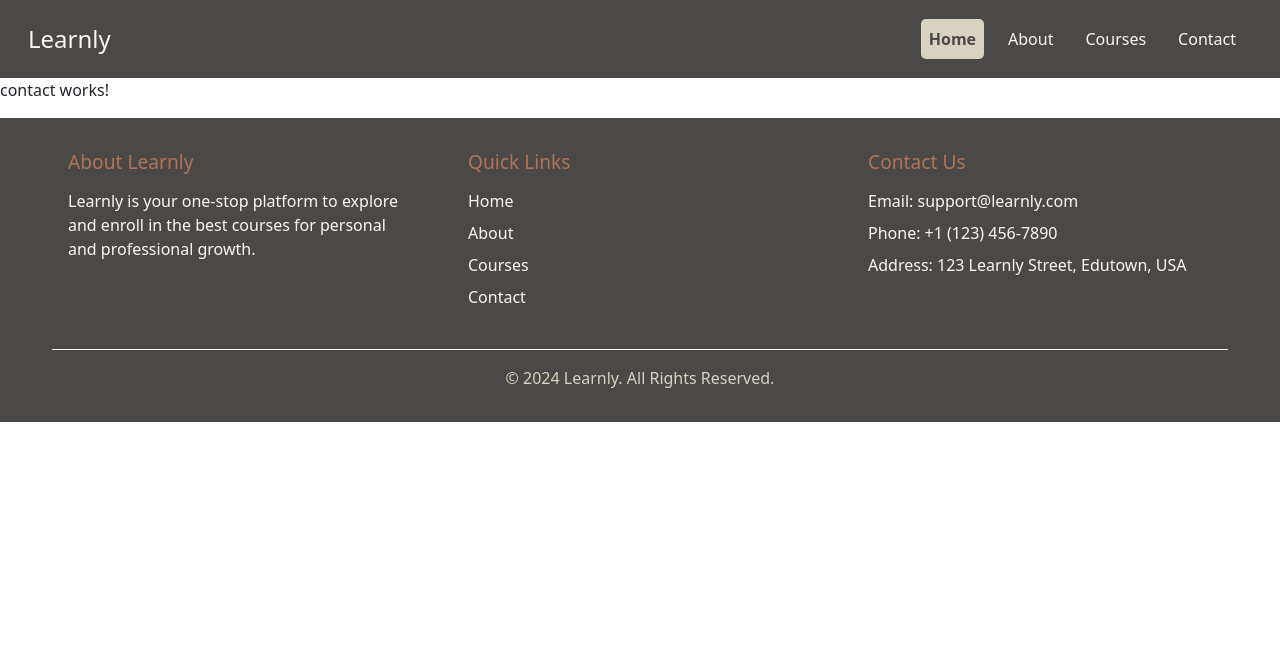
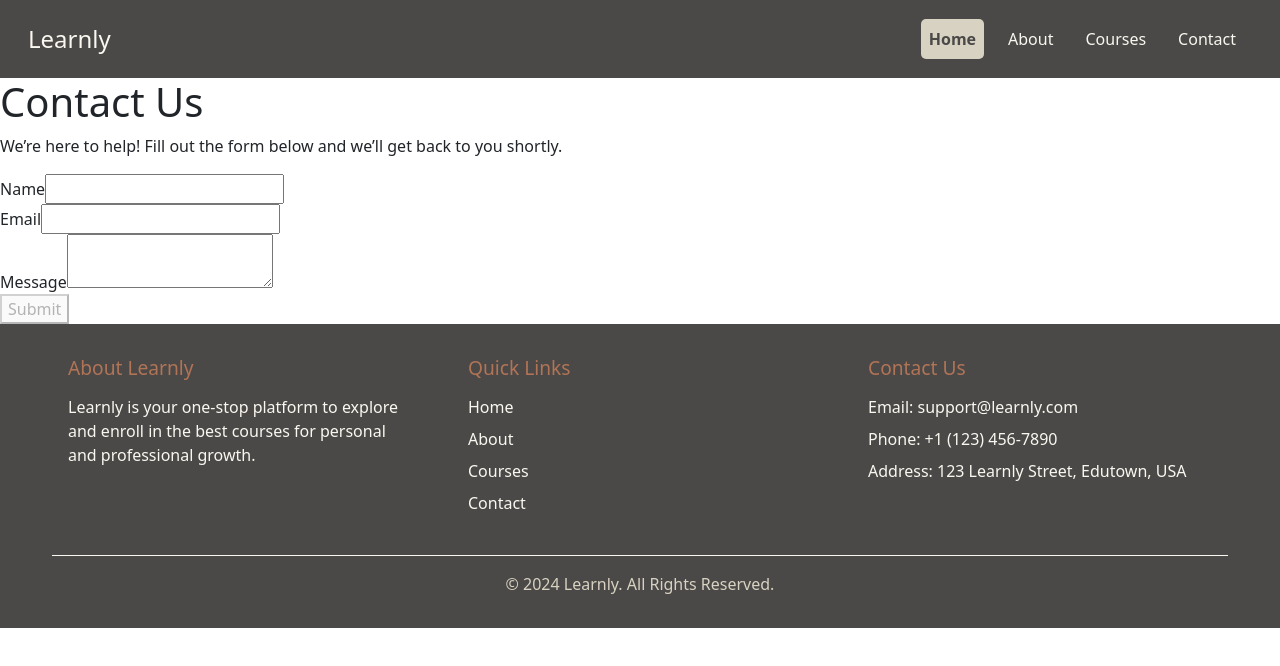
Before and after one commit to MHassanAr/Angular-Course-Listing-App, an Angular app in the folder angular-course-listing-app/: page /contact in a window 1280 px wide. Shown: the top 666 px of the page. Built offline with nearby package versions, Linux system fonts and the light colour scheme.

Commit message:
write HTML for contact page

```diff
--- a/angular-course-listing-app/src/app/pages/contact/contact.component.html
+++ b/angular-course-listing-app/src/app/pages/contact/contact.component.html
@@ -1 +1,52 @@
-<p>contact works!</p>
+<div class="contact-container">
+    <h1>Contact Us</h1>
+    <p>
+        We’re here to help! Fill out the form below and we’ll get back to you
+        shortly.
+    </p>
+
+    <form (ngSubmit)="onSubmit(contactForm)" #contactForm="ngForm" novalidate>
+        <!-- Name Field -->
+        <div class="form-group">
+            <label for="name">Name</label>
+            <input type="text" id="name" [(ngModel)]="contact.name" name="name" required #nameField="ngModel"
+                [ngClass]="{ invalid: nameField.invalid && nameField.touched }" />
+            <div *ngIf="nameField.invalid && nameField.touched" class="error">
+                Name is required.
+            </div>
+        </div>
+        <!-- Email Field -->
+        <div class="form-group">
+            <label for="email">Email</label>
+            <input type="email" id="email" [(ngModel)]="contact.email" name="email" required email #emailField="ngModel"
+                [ngClass]="{ invalid: emailField.invalid && emailField.touched }" />
+            <div *ngIf="emailField.invalid && emailField.touched" class="error">
+                <div *ngIf="emailField.errors?.['required']">Email is required.</div>
+                <div *ngIf="emailField.errors?.['email']">
+                    Enter a valid email address.
+                </div>
+            </div>
+        </div>
+
+        <!-- Message Field -->
+        <div class="form-group">
+            <label for="message">Message</label>
+            <textarea id="message" [(ngModel)]="contact.message" name="message" required minlength="10"
+                #messageField="ngModel"
+                [ngClass]="{ invalid: messageField.invalid && messageField.touched }"></textarea>
+            <div *ngIf="messageField.invalid && messageField.touched" class="error">
+                <div *ngIf="messageField.errors?.['required']">
+                    Message is required.
+                </div>
+                <div *ngIf="messageField.errors?.['minlength']">
+                    Message must be at least 10 characters long.
+                </div>
+            </div>
+        </div>
+
+        <!-- Submit Button -->
+        <button type="submit" [disabled]="contactForm.invalid">Submit</button>
+    </form>
+
+    <p *ngIf="successMessage" class="success-message">{{ successMessage }}</p>
+</div>
```
